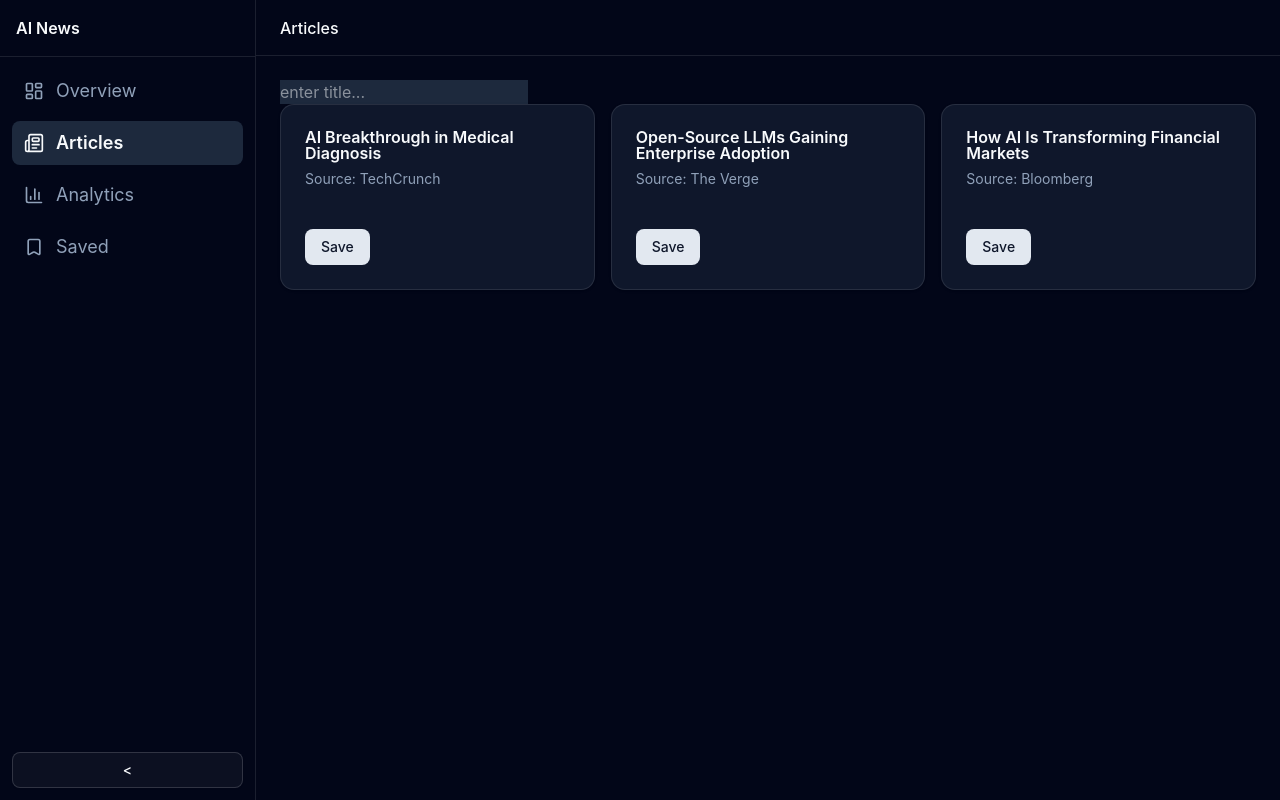
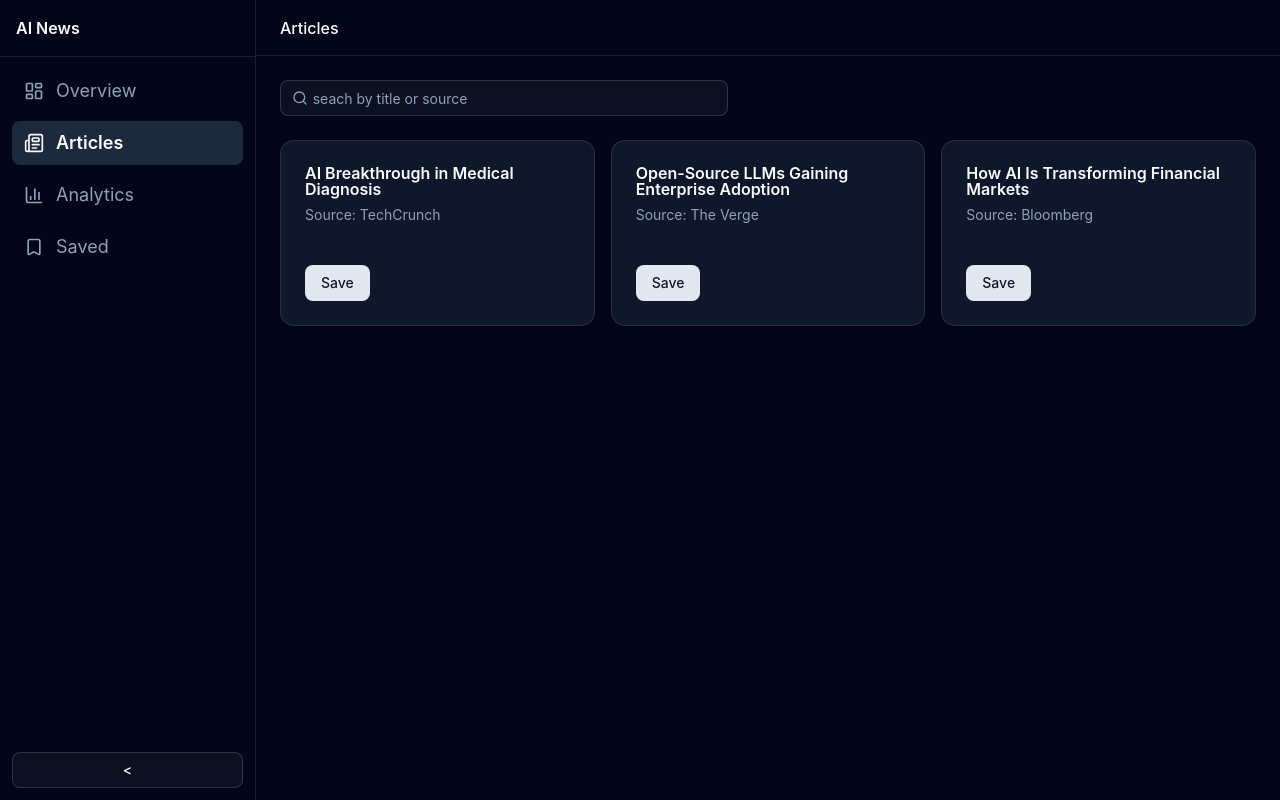
Before and after one commit to Neel37389/ai-news-intelligence-dashboard, a Next.js app: page /dashboard/articles in a window 1280 px wide. Built offline with nearby package versions, Linux system fonts and the light colour scheme.

Commit message:
Styled the search input and addded lucide search icon

```diff
--- a/src/components/ArticlesClient.jsx
+++ b/src/components/ArticlesClient.jsx
@@ -2,6 +2,8 @@
 
 import { useState } from "react";
 import { ArticleItem } from "./ArticleItem";
+import { Input } from "./ui/input";
+import { Search } from "lucide-react";
 
 export const ArticlesClient = () => {
   const [savedIds, setSavedIds] = useState([]);
@@ -42,12 +44,15 @@
 
   return (
     <div>
-      <input
-        className="bg-muted"
-        placeholder="enter title..."
-        value={searchTerm}
-        onChange={(e) => setSearchTerm(e.target.value)}
-      ></input>
+      <div className=" relative max-w-md mb-6">
+        <Search className="absolute left-3 top-1/2 -translate-y-1/2 h-4 w-4 text-muted-foreground" />
+        <Input
+          className="bg-muted"
+          placeholder="     seach by title or source"
+          value={searchTerm}
+          onChange={(e) => setSearchTerm(e.target.value)}
+        ></Input>
+      </div>
       {filteredArticles.length === 0 && searchTerm.trim() !== "" ? (
         <p>{`No results for ${searchTerm}`}</p>
       ) : (
--- /dev/null
+++ b/src/components/ui/input.jsx
@@ -0,0 +1,24 @@
+import * as React from "react"
+
+import { cn } from "@/lib/utils"
+
+function Input({
+  className,
+  type,
+  ...props
+}) {
+  return (
+    <input
+      type={type}
+      data-slot="input"
+      className={cn(
+        "h-9 w-full min-w-0 rounded-md border border-input bg-transparent px-3 py-1 text-base shadow-xs transition-[color,box-shadow] outline-none selection:bg-primary selection:text-primary-foreground file:inline-flex file:h-7 file:border-0 file:bg-transparent file:text-sm file:font-medium file:text-foreground placeholder:text-muted-foreground disabled:pointer-events-none disabled:cursor-not-allowed disabled:opacity-50 md:text-sm dark:bg-input/30",
+        "focus-visible:border-ring focus-visible:ring-[3px] focus-visible:ring-ring/50",
+        "aria-invalid:border-destructive aria-invalid:ring-destructive/20 dark:aria-invalid:ring-destructive/40",
+        className
+      )}
+      {...props} />
+  );
+}
+
+export { Input }
```
Also changed, not shown: 1 other file (tests, documents, lock files or other folders).
